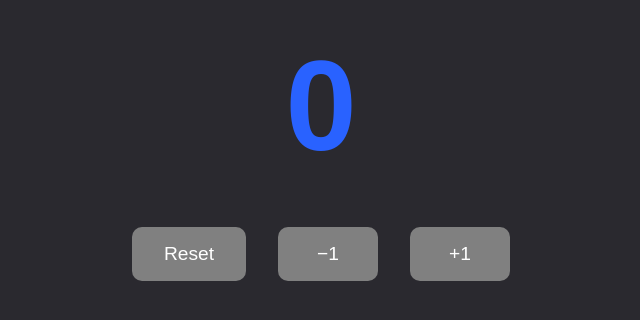
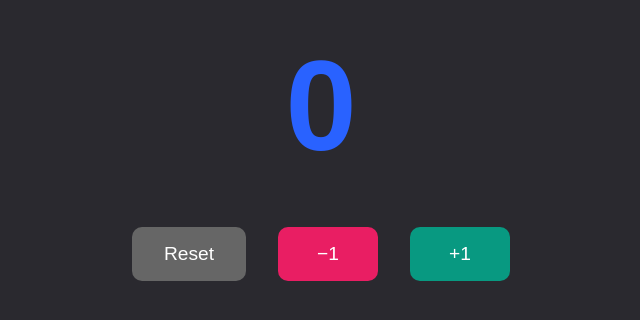
Before and after one commit to RockDaTape/trading-buddy, a plain HTML site: page src/index.html in a window 1280 px wide. Shown: the whole page, without its empty margins (319-959 px from the left). Drawn offline with Linux system fonts and the light colour scheme.

Commit message:
Button colour change

```diff
--- a/src/components/counter/counter.css
+++ b/src/components/counter/counter.css
@@ -25,3 +25,21 @@ button {
     background-color: #808080;
     color: white;
 }
+
+/* Reset button – neutral gray */
+button.reset {
+    background-color: #666666;
+    color: #ffffff;
+}
+
+/* Decrement button – warning red */
+button.decrement {
+    background-color: #e91e63;
+    color: #ffffff;
+}
+
+/* Increment button – success green */
+button.increment {
+    background-color: #089981;
+    color: #ffffff;
+}
--- a/src/index.html
+++ b/src/index.html
@@ -16,10 +16,11 @@
 <main>
     <h1 id="count">0</h1>
     <div class="button-row">
-        <button>Reset</button>
-        <button>−1</button>
-        <button>+1</button>
+        <button class="reset">Reset</button>
+        <button class="decrement">−1</button>
+        <button class="increment">+1</button>
     </div>
+
 </main>
 
 <!-- register SW is in counter.js, so just include it: -->
```
Also changed, not shown: src/css/main.css (line endings or trailing spaces).
